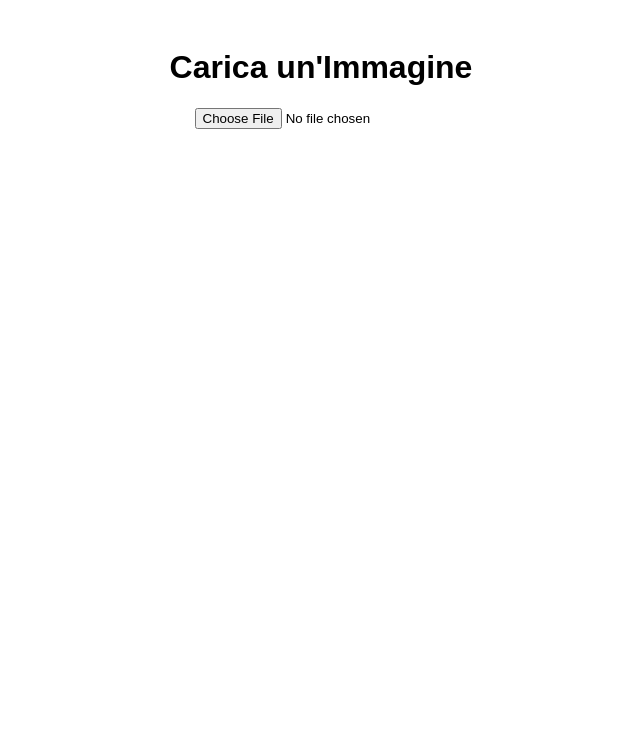
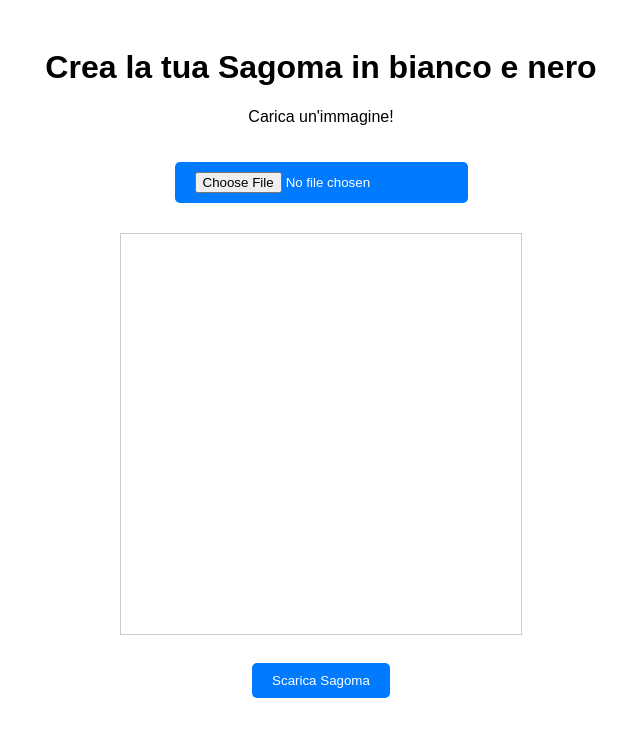
Before and after one commit to matbar98/Silhouette, a plain HTML site: page index.html in a window 1280 px wide. Shown: the whole page, without its empty margins (319-959 px from the left). Drawn offline with Linux system fonts and the light colour scheme.

Commit message:
Update index.html

```diff
--- a/index.html
+++ b/index.html
@@ -1,56 +1,48 @@
 <!DOCTYPE html>
-<html lang="en">
+<html lang="it">
 <head>
     <meta charset="UTF-8">
     <meta name="viewport" content="width=device-width, initial-scale=1.0">
-    <title>Caricamento Immagine</title>
+    <title>Generatore di Silhouette</title>
     <style>
         body {
             font-family: Arial, sans-serif;
             text-align: center;
             padding: 20px;
         }
-        #imageContainer {
+        canvas {
+            border: 1px solid #ccc;
             margin-top: 20px;
-            display: none;
+            display: block;
+            margin-left: auto;
+            margin-right: auto;
         }
-        #uploadedImage {
-            max-width: 100%;
-            height: auto;
+        .button {
+            margin: 10px;
+            padding: 10px 20px;
+            background-color: #007bff;
+            color: white;
+            border: none;
+            border-radius: 5px;
+            cursor: pointer;
+        }
+        .button:hover {
+            background-color: #0056b3;
+        }
+        input[type="file"] {
             margin-top: 20px;
         }
     </style>
 </head>
 <body>
-    <h1>Carica un'Immagine</h1>
-    <input type="file" id="imageUpload" accept="image/*">
-    <div id="imageContainer">
-        <h2>Immagine Caricata:</h2>
-        <img id="uploadedImage" src="" alt="Immagine caricata">
-    </div>
+    <h1>Crea la tua Sagoma in bianco e nero</h1>
+    <p>Carica un'immagine!</p>
+    <input type="file" id="upload" accept="image/*" class="button">
+    <br>
+    <canvas id="canvas" width="400" height="400"></canvas>
+    <br>
+    <button id="download" class="button">Scarica Sagoma</button>
 
-    <script>
-        const imageUpload = document.getElementById('imageUpload');
-        const imageContainer = document.getElementById('imageContainer');
-        const uploadedImage = document.getElementById('uploadedImage');
-
-        // Funzione per caricare e visualizzare l'immagine selezionata
-        imageUpload.addEventListener('change', (event) => {
-            const file = event.target.files[0];
-
-            if (file) {
-                const reader = new FileReader();
-
-                // Quando il file è stato letto
-                reader.onload = () => {
-                    uploadedImage.src = reader.result;  // Imposta l'URL dell'immagine
-                    imageContainer.style.display = 'block';  // Mostra il contenitore dell'immagine
-                };
-
-                // Inizia la lettura del file come URL di dati
-                reader.readAsDataURL(file);
-            }
-        });
-    </script>
+    <script src="script.js"></script>
 </body>
 </html>
```
